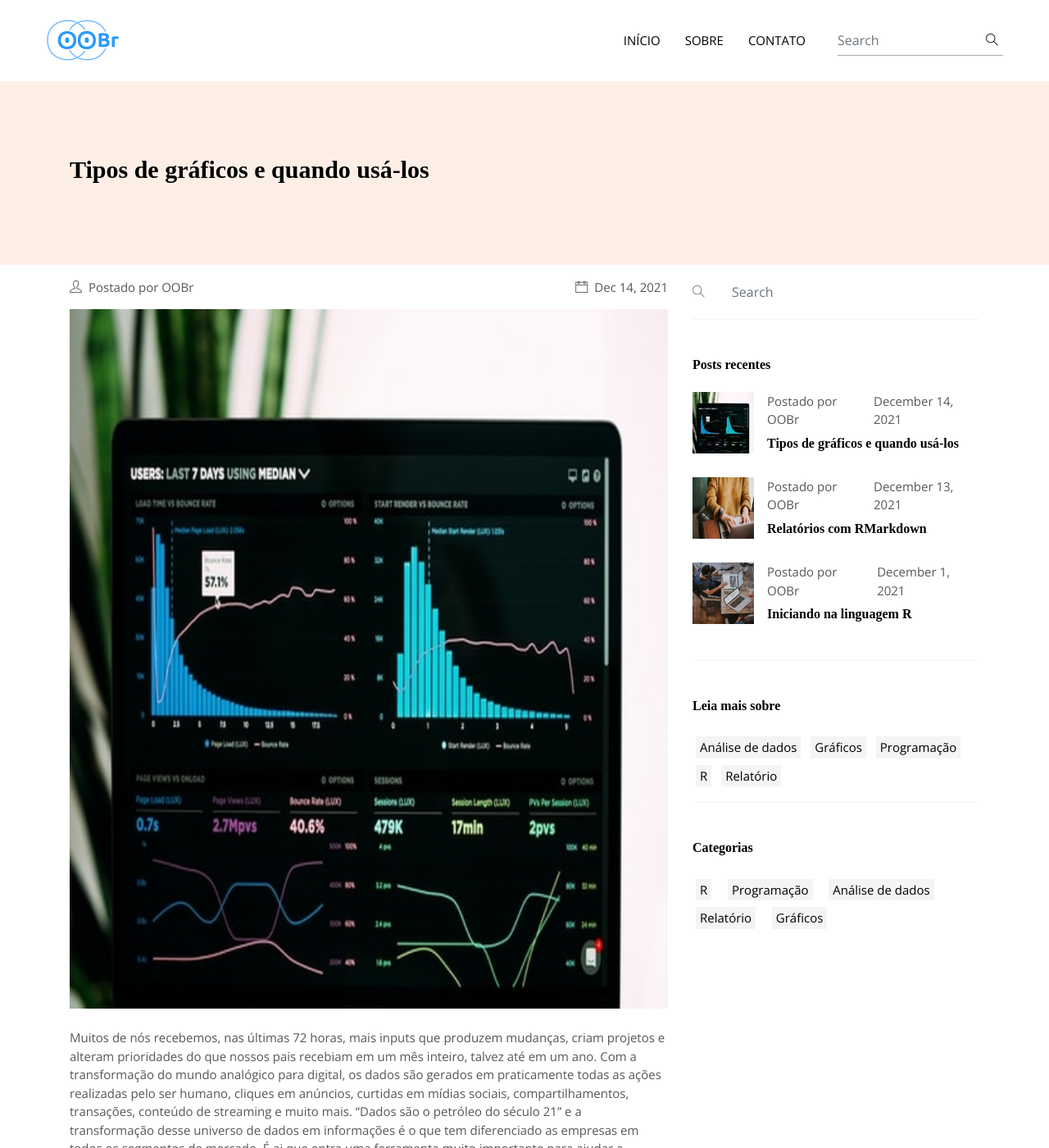
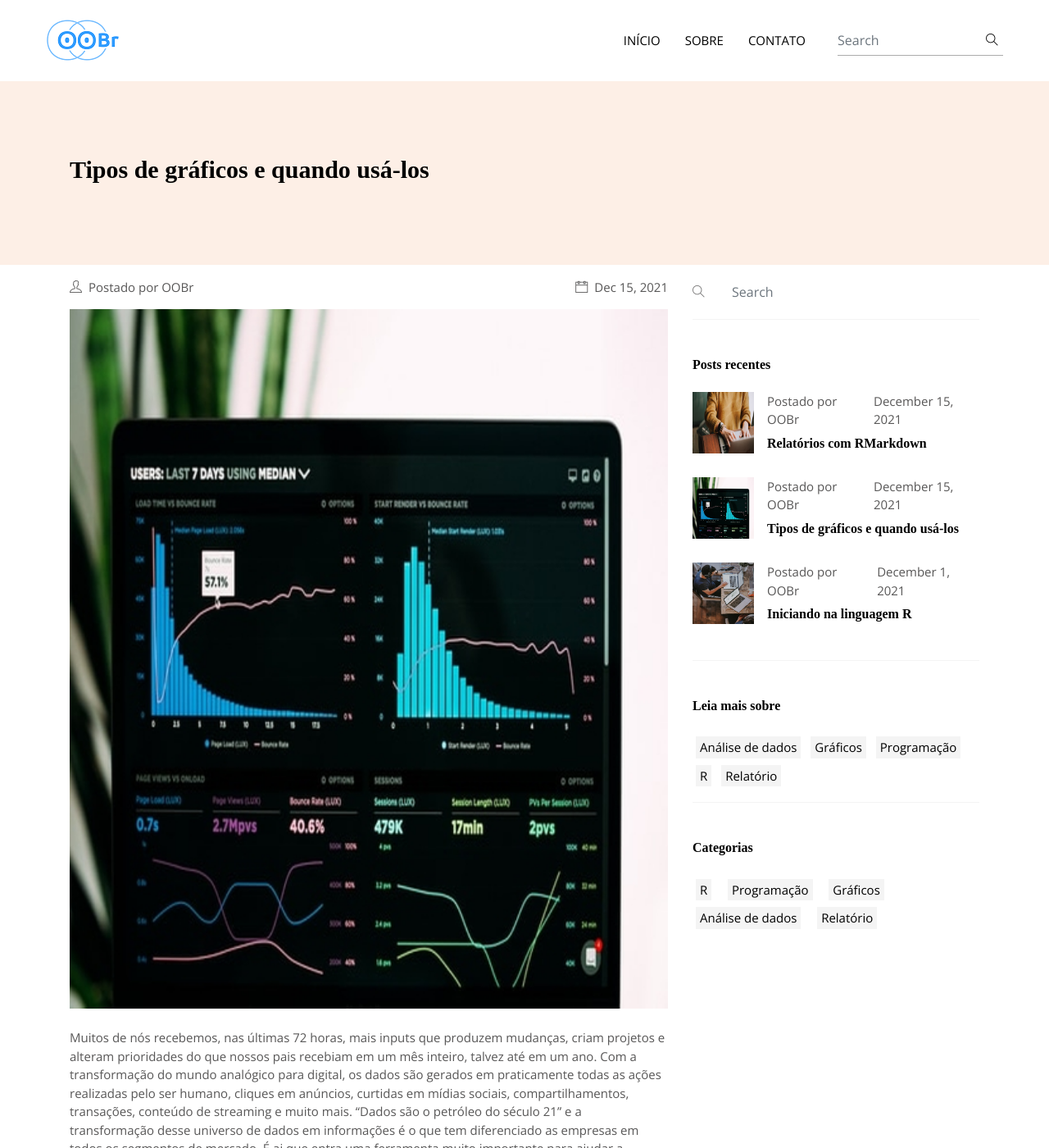
Before and after one commit to themefisher/parsa-jekyll, a Jekyll site: the page built from _posts/2021-11-09-Tipos-de-gráficos-e-quando-usá-los.md, in a window 1280 px wide and 1400 px high. Shown: the whole window at 82% size. Built offline with Jekyll 4.4.1, drawn with Linux system fonts in a browser that asks for light colours; some web fonts are replaced.

Commit message:
Posts Rmarkdown e Tipos de Graficos

```diff
--- a/_posts/2021-11-09-Tipos-de-gráficos-e-quando-usá-los.md
+++ b/_posts/2021-11-09-Tipos-de-gráficos-e-quando-usá-los.md
@@ -1,7 +1,7 @@
 ---
 layout: post
 title: "Tipos de gráficos e quando usá-los"
-date: 2021-12-14 14:46:10 +03:00
+date: 2021-12-15 14:46:10 +03:00
 description: "This is meta description"
 featured: true
 image: '/assets/images/posts/Tipos-de-gráficos/cape.jpg'
```
Also changed, not shown: _posts/2021-12-13-Relatórios-com-R-Markdown.md (+1 -1 lines).
